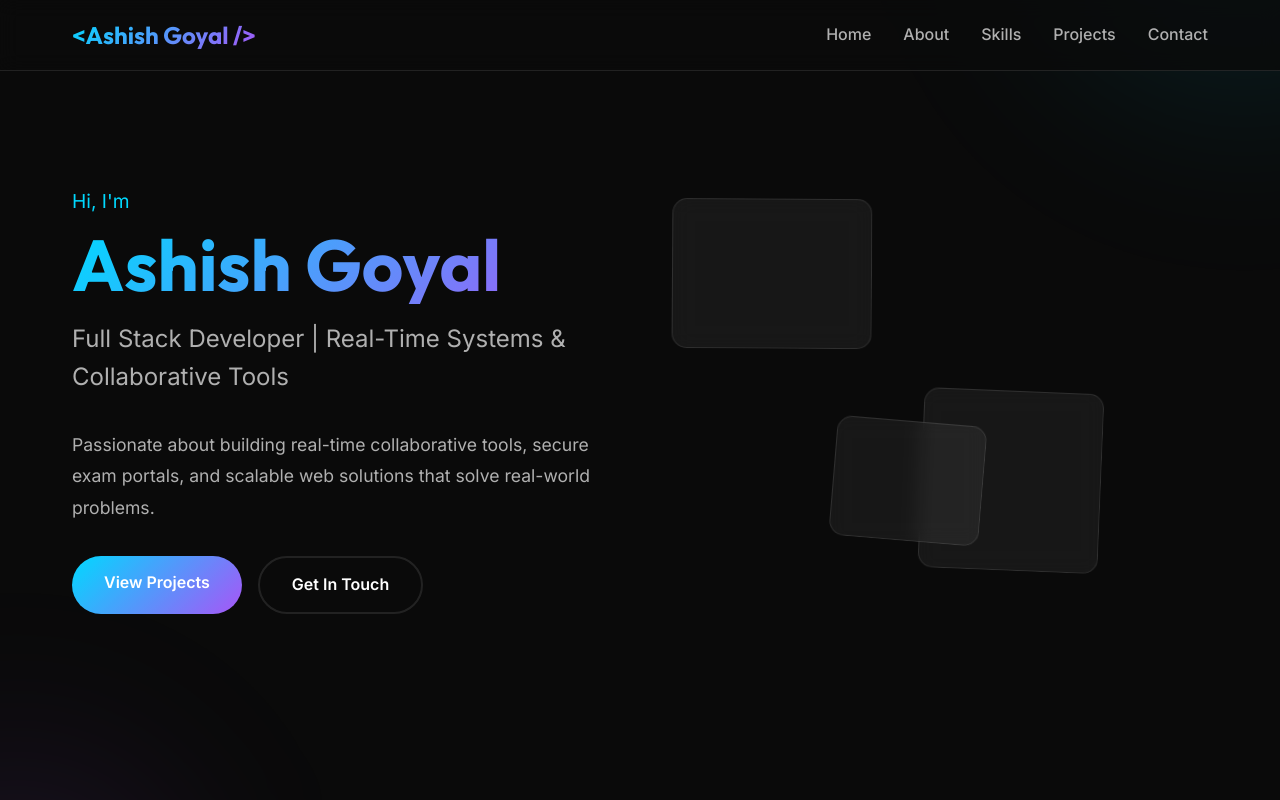
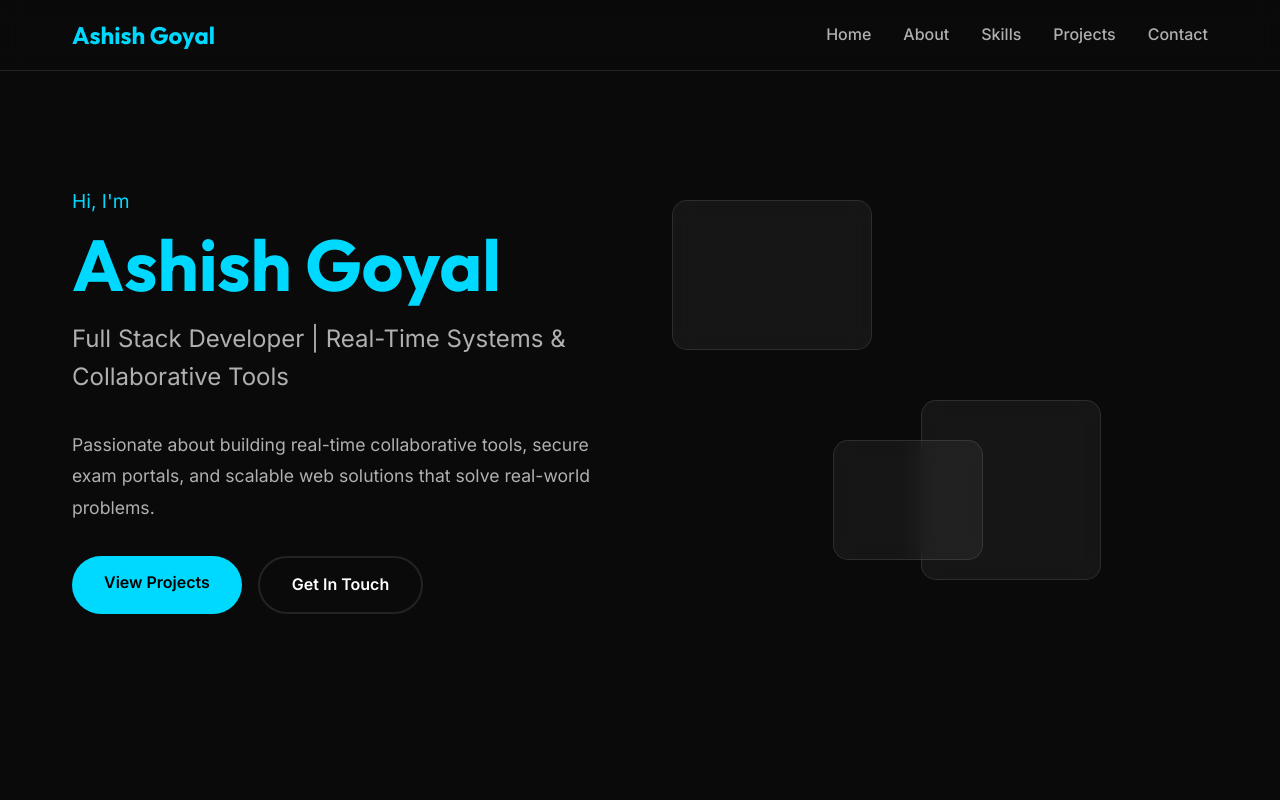
Before and after one commit to ashish-goyal-1/portfolio, a plain HTML site: page index.html in a window 1280 px wide. Shown: the top 800 px of the page. Drawn offline with Linux system fonts and the light colour scheme.

Commit message:
Clean up design

```diff
--- a/index.html
+++ b/index.html
@@ -45,7 +45,7 @@
     <!-- Navigation -->
     <nav class="navbar" id="navbar">
         <div class="nav-container">
-            <a href="#home" class="nav-logo">&lt;Ashish Goyal /&gt;</a>
+            <a href="#home" class="nav-logo">Ashish Goyal</a>
             <ul class="nav-menu" id="navMenu">
                 <li><a href="#home" class="nav-link">Home</a></li>
                 <li><a href="#about" class="nav-link">About</a></li>
--- a/styles.css
+++ b/styles.css
@@ -10,6 +10,8 @@
     --text-primary: #ffffff;
     --text-secondary: #b0b0b0;
     --accent-cyan: #00d9ff;
+    --accent-primary: #00d9ff;
+    /* Single accent color instead of gradient */
     --accent-purple: #a855f7;
     --accent-pink: #ec4899;
 
@@ -58,10 +60,8 @@ body {
 }
 
 .gradient-text {
-    background: linear-gradient(135deg, var(--accent-cyan), var(--accent-purple));
-    -webkit-background-clip: text;
-    -webkit-text-fill-color: transparent;
-    background-clip: text;
+    color: var(--accent-cyan);
+    /* Solid color instead of gradient */
 }
 
 .glass-card {
@@ -94,7 +94,8 @@ body {
     display: block;
     width: 80px;
     height: 4px;
-    background: linear-gradient(90deg, var(--accent-cyan), var(--accent-purple));
+    background: var(--accent-cyan);
+    /* Solid color instead of gradient */
     margin: var(--spacing-sm) auto 0;
     border-radius: 2px;
 }
@@ -127,12 +128,9 @@ body {
     font-family: var(--font-primary);
     font-size: 1.5rem;
     font-weight: 700;
-    color: var(--text-primary);
+    color: var(--accent-cyan);
+    /* Solid color instead of gradient */
     text-decoration: none;
-    background: linear-gradient(135deg, var(--accent-cyan), var(--accent-purple));
-    -webkit-background-clip: text;
-    -webkit-text-fill-color: transparent;
-    background-clip: text;
 }
 
 .nav-menu {
@@ -156,7 +154,8 @@ body {
     left: 0;
     width: 0;
     height: 2px;
-    background: linear-gradient(90deg, var(--accent-cyan), var(--accent-purple));
+    background: var(--accent-cyan);
+    /* Solid color */
     transition: width var(--transition-speed);
 }
 
@@ -197,28 +196,14 @@ body {
 
 .hero::before {
     content: '';
-    position: absolute;
-    top: -50%;
-    right: -20%;
-    width: 600px;
-    height: 600px;
-    background: radial-gradient(circle, rgba(0, 217, 255, 0.15), transparent 70%);
-    border-radius: 50%;
-    filter: blur(80px);
-    animation: float 8s ease-in-out infinite;
+    display: none;
+    /* Completely hidden */
 }
 
 .hero::after {
     content: '';
-    position: absolute;
-    bottom: -50%;
-    left: -20%;
-    width: 500px;
-    height: 500px;
-    background: radial-gradient(circle, rgba(168, 85, 247, 0.15), transparent 70%);
-    border-radius: 50%;
-    filter: blur(80px);
-    animation: float 10s ease-in-out infinite reverse;
+    display: none;
+    /* Completely hidden */
 }
 
 @keyframes float {
@@ -288,14 +273,19 @@ body {
 }
 
 .btn-primary {
-    background: linear-gradient(135deg, var(--accent-cyan), var(--accent-purple));
-    color: var(--text-primary);
+    background: var(--accent-cyan);
+    /* Solid color instead of gradient */
+    color: #000000;
+    /* Dark text on light button */
     border: none;
 }
 
 .btn-primary:hover {
     transform: translateY(-3px);
-    box-shadow: 0 10px 30px rgba(0, 217, 255, 0.3);
+    background: #00c4e6;
+    /* Slightly darker on hover */
+    box-shadow: 0 8px 20px rgba(0, 217, 255, 0.2);
+    /* Subtle shadow */
 }
 
 .btn-secondary {
@@ -321,7 +311,7 @@ body {
     backdrop-filter: blur(var(--blur-amount));
     border: 1px solid var(--glass-border);
     border-radius: 15px;
-    animation: floatCard 6s ease-in-out infinite;
+    /* Removed floating animation */
 }
 
 .card-1 {
@@ -329,7 +319,6 @@ body {
     height: 150px;
     top: 0;
     left: 0;
-    animation-delay: 0s;
 }
 
 .card-2 {
@@ -337,7 +326,6 @@ body {
     height: 180px;
     top: 50%;
     right: 20%;
-    animation-delay: 2s;
 }
 
 .card-3 {
@@ -345,20 +333,9 @@ body {
     height: 120px;
     bottom: 10%;
     left: 30%;
-    animation-delay: 4s;
 }
 
-@keyframes floatCard {
-
-    0%,
-    100% {
-        transform: translateY(0) rotate(0deg);
-    }
-
-    50% {
-        transform: translateY(-20px) rotate(5deg);
-    }
-}
+/* Removed floatCard animation */
 
 /* ===========================
    About Section
@@ -429,10 +406,8 @@ body {
 .skill-icon {
     font-size: 3rem;
     margin-bottom: var(--spacing-sm);
-    background: linear-gradient(135deg, var(--accent-cyan), var(--accent-purple));
-    -webkit-background-clip: text;
-    -webkit-text-fill-color: transparent;
-    background-clip: text;
+    color: var(--accent-cyan);
+    /* Solid color instead of gradient */
 }
 
 .skill-card h3 {
```
